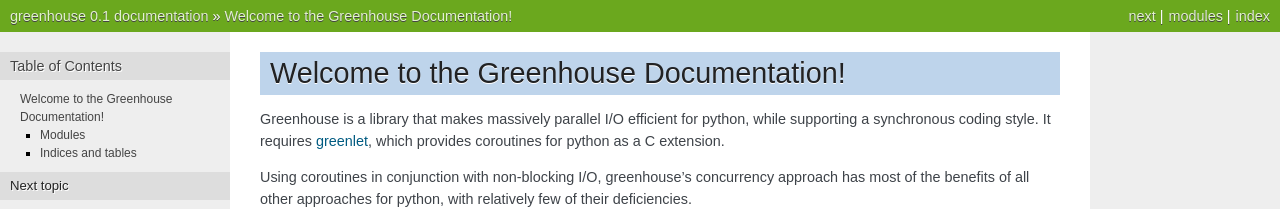
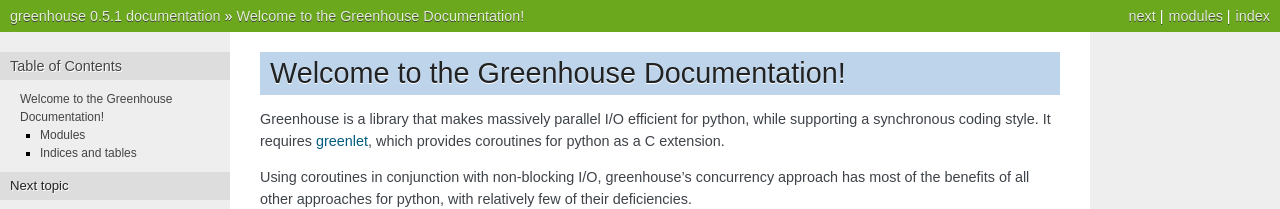
Before and after one commit to teepark/greenhouse, a Sphinx documentation site: the page built from docs/source/index.rst, in a window 1280 px wide and 900 px high. Shown: the top 209 px of the window. Built offline with Sphinx 7.4.7, drawn with Linux system fonts in a browser that asks for light colours; some of the changed text lies outside the part shown.

Commit message:
get release numbers sorted out a little better

```diff
--- a/docs/source/conf.py
+++ b/docs/source/conf.py
@@ -47,9 +47,9 @@
 # built documents.
 #
 # The short X.Y version.
-version = '0.1'
+version = '0.5.1'
 # The full version, including alpha/beta/rc tags.
-release = '0.1'
+release = '0.5.1'
 
 # The language for content autogenerated by Sphinx. Refer to documentation
 # for a list of supported languages.
--- a/greenhouse/__init__.py
+++ b/greenhouse/__init__.py
@@ -9,6 +9,10 @@
 from greenhouse.backdoor import *
 
 
+VERSION = (0, 5, 1, '')
+
+__version__ = ".".join(map(str, VERSION))
+
 # prime the pump. if there is a traceback before the mainloop greenlet
 # has a chance to get into its 'try' block, the mainloop will die of that
 # traceback and it will wind up being raised in the main greenlet
--- a/pavement.py
+++ b/pavement.py
@@ -3,11 +3,13 @@
 from paver.setuputils import setup
 
 
+VERSION = (0, 5, 1, "")
+
 setup(
     name="greenhouse",
     description="An I/O parallelism library making use of coroutines",
     packages=["greenhouse", "greenhouse.io"],
-    version="0.5.1",
+	version=".".join(map(str, VERSION))
     author="Travis Parker",
     author_email="travis.parker@gmail.com",
     url="http://github.com/teepark/greenhouse",
```
